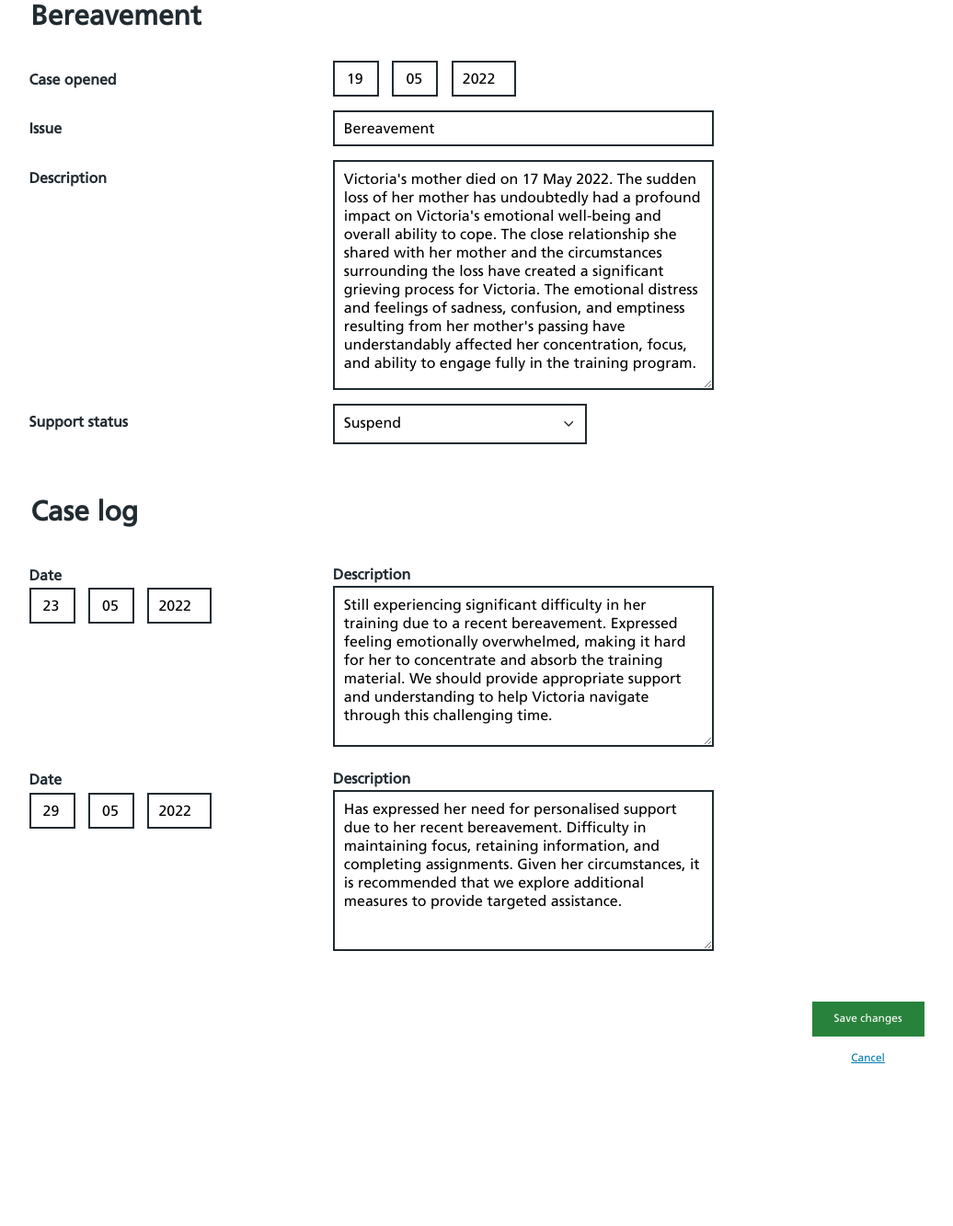
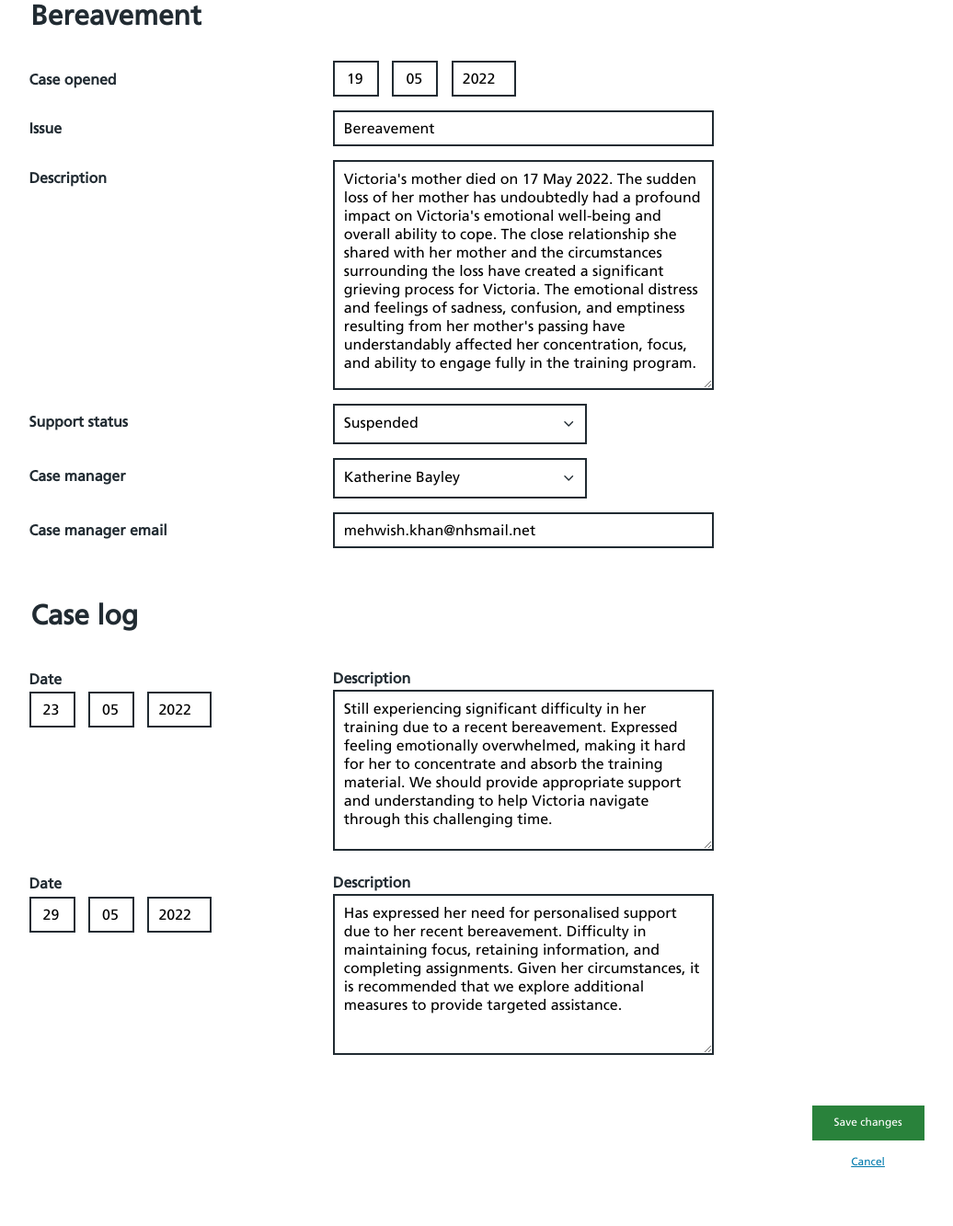
Before and after one commit to torchbox/NSHCS-TMS, a Python web app: template templates/support-edit.html in a window 1280 px wide. Shown: the part 426-1759 px from the top of the page at 92% size, without its empty margins (123-1159 px from the left). Before the commit the page ends 1582 px from the top, so only its background shows below. Run offline with Jinja, Linux system fonts and the light colour scheme; the template is opened without the code that fills it, so the values that code supplies are empty.

Commit message:
Add additional fields and populate content

```diff
--- a/templates/support-edit.html
+++ b/templates/support-edit.html
@@ -89,11 +89,28 @@
                             <label class="form__label" for="support-status">Support status</label>
                             <div class="custom-select custom-select--two-thirds">
                                 <select id="support-status" name="support-status" class="custom-select__item" data-form="support-status">
-                                    <option value="Suspend">Suspend</option>
-                                    <option value="Option two">Option two</option>
-                                    <option value="Option three">Option three</option>
+                                    <option value="Open">Open</option>
+                                    <option value="Suspended">Suspended</option>
+                                    <option value="Closed">Closed</option>
                                 </select>
                             </div>
+                        </div>
+                        <div class="form__item">
+                            <label class="form__label" for="support-case-manager">Case manager</label>
+                            <div class="custom-select custom-select--two-thirds">
+                                <select id="support-case-manager" name="support-case-manager" class="custom-select__item" data-form="support-case-manager">
+                                    <option value="Katherine Bayley">Katherine Bayley</option>
+                                    <option value="Mehwish Khan">Mehwish Khan</option>
+                                    <option value="Chris Perkins">Chris Perkins</option>
+                                    <option value="Robert Richards">Robert Richards</option>
+                                    <option value="Farheen Sharif">Farheen Sharif</option>
+                                    <option value="Gill Stephens">Gill Stephens</option>
+                                </select>
+                            </div>
+                        </div>
+                        <div class="form__item">
+                            <label class="form__label" for="support-case-manager-email">Case manager email</label>
+                            <input class="form__input" type="email" id="support-case-manager-email" name="support-case-manager-email" data-form="support-case-manager-email" value="mehwish.khan@nhsmail.net"/>
                         </div>
                     </fieldset>
 
```
Also changed, not shown: assets/src/javascript/components/storage.js (+21 -8 lines), templates/support-view.html (+8 -0 lines), assets/dist/js/main.js.
